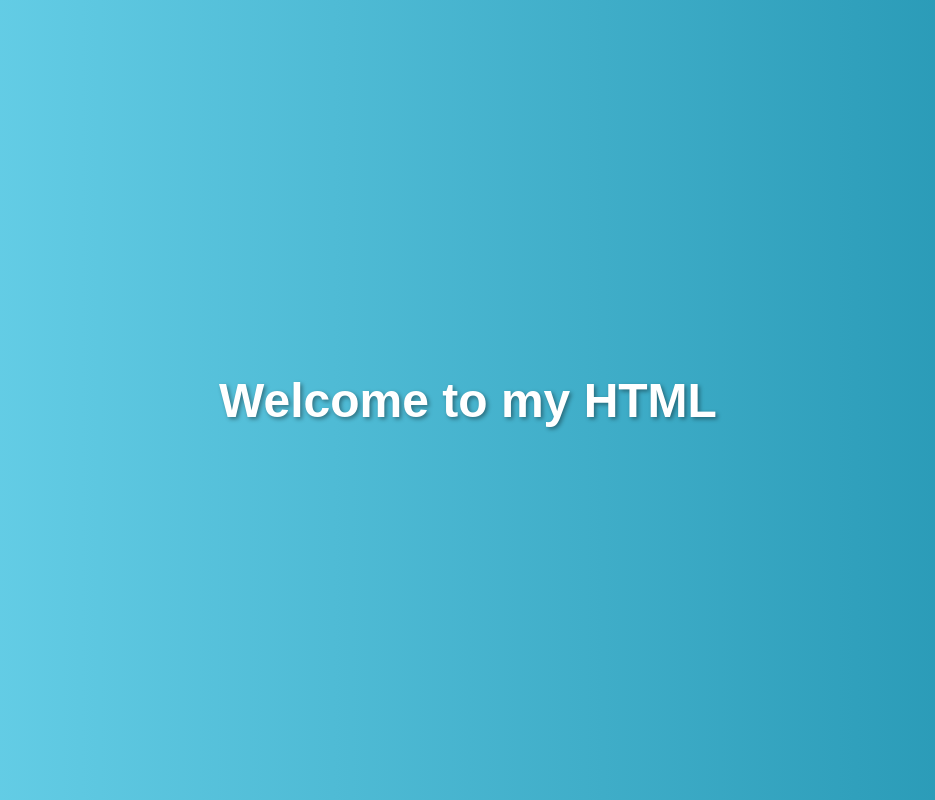
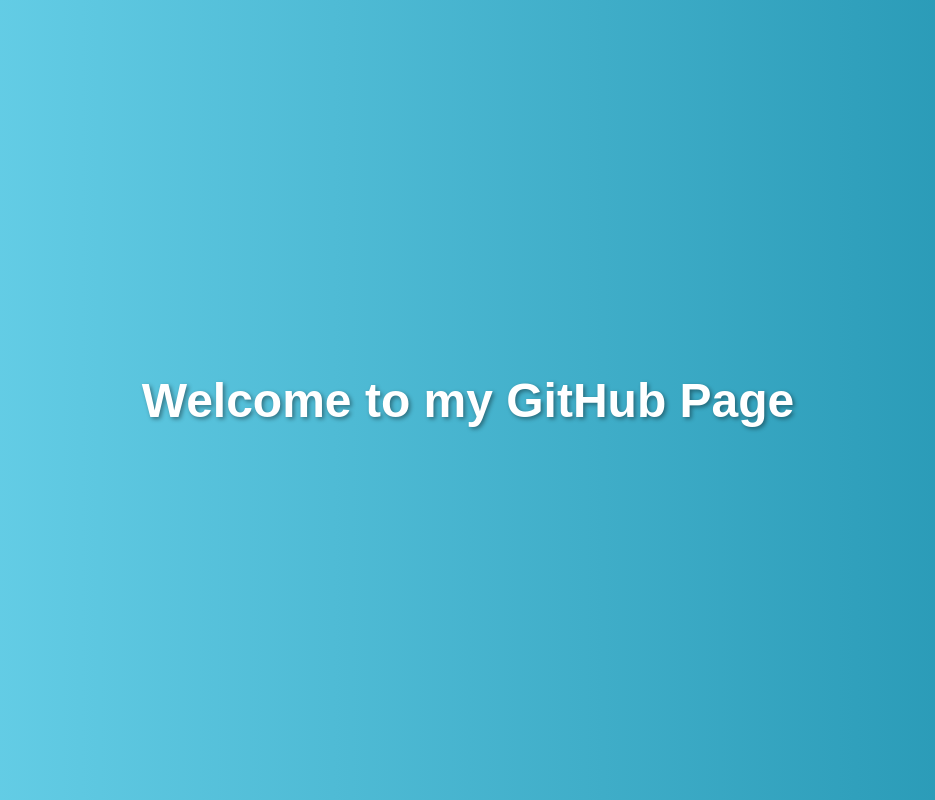
Before and after one commit to Bhagyashrikhatri/angular1, a plain HTML site: page index.html in a window 1280 px wide. Shown: the whole page, without its empty margins (172-1107 px from the left). Drawn offline with Linux system fonts and the light colour scheme.

Commit message:
Update index.html

```diff
--- a/index.html
+++ b/index.html
@@ -22,6 +22,6 @@
   </style>
 </head>
 <body>
-  <h1>Welcome to my HTML</h1>
+  <h1>Welcome to my GitHub Page</h1>
 </body>
 </html>
```
